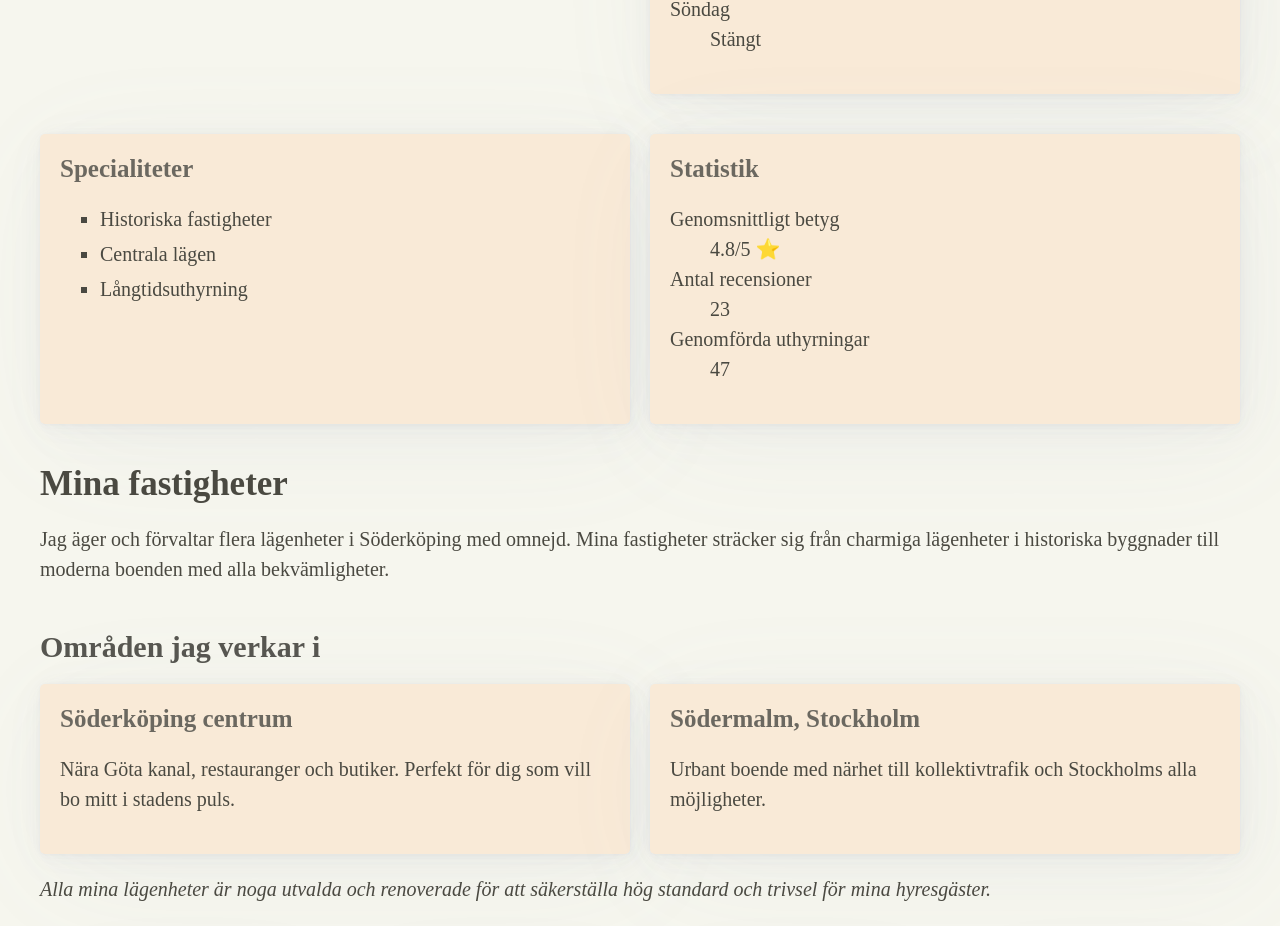
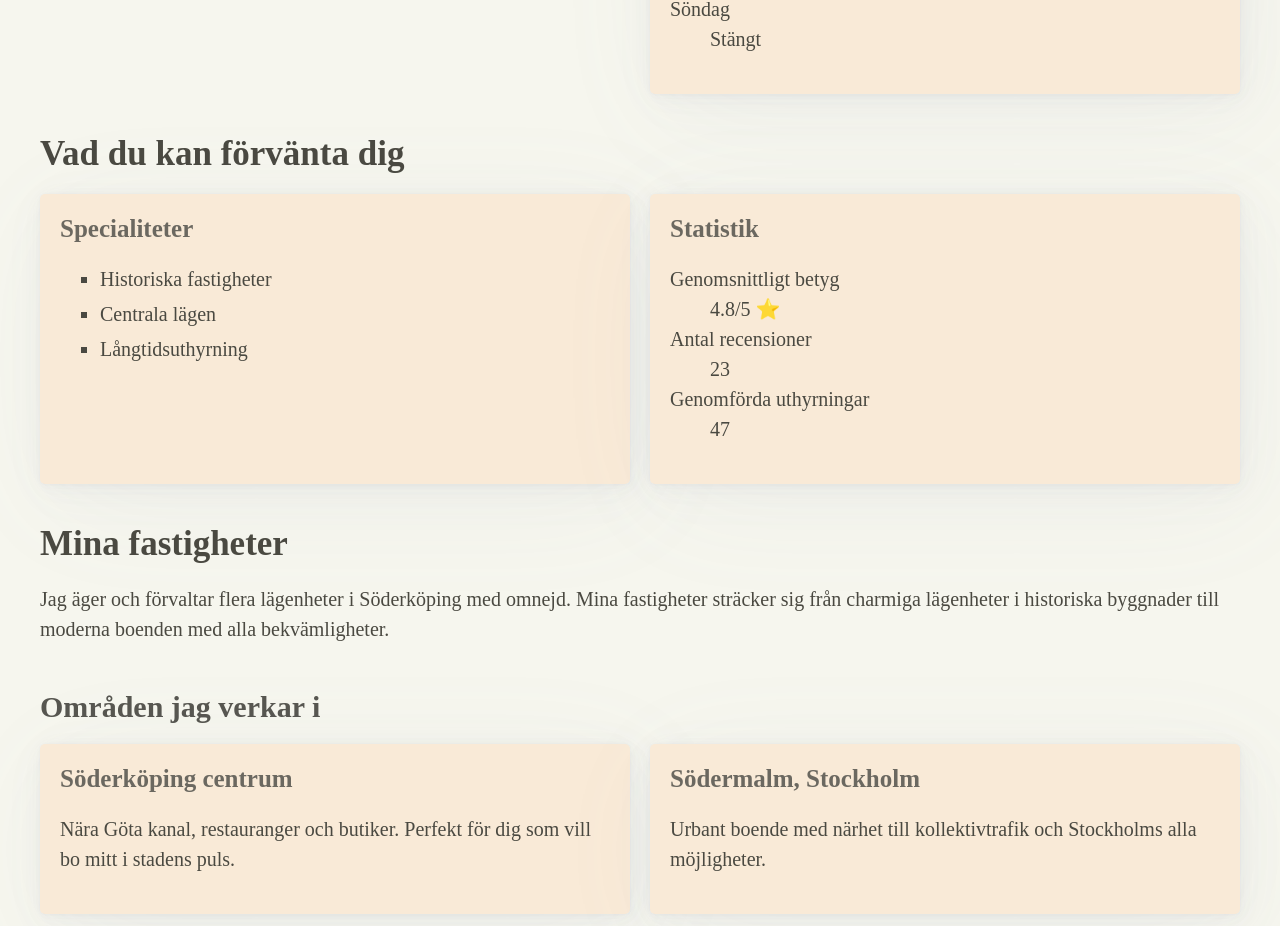
Before and after one commit to hglbrg/landlord, a Next.js app: page /about in a window 1280 px wide. Shown: the part 913-1839 px from the top of the page. Built offline with nearby package versions, Linux system fonts and the light colour scheme.

Commit message:
fixing critical errors that fuck up vercel who cant even handle a type error

```diff
--- a/app/about/page.tsx
+++ b/app/about/page.tsx
@@ -172,7 +172,7 @@ export default function AboutPage() {
 
       {/* What to Expect */}
       <section>
-        <h2>{strings.about.whatToExpected}</h2>
+        <h2>{strings.about.whatToExpect}</h2>
 
         <div className="grid">
           {primaryAgent.workDetails.specialties && (
```
